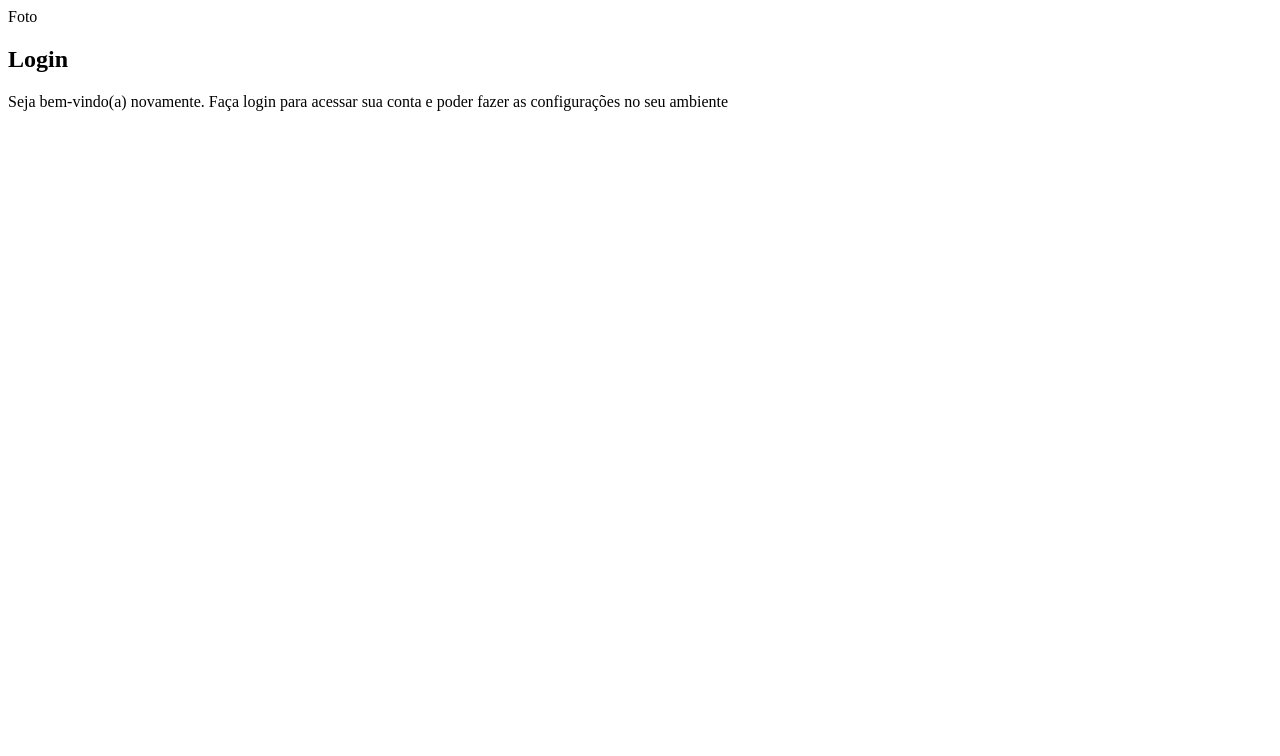
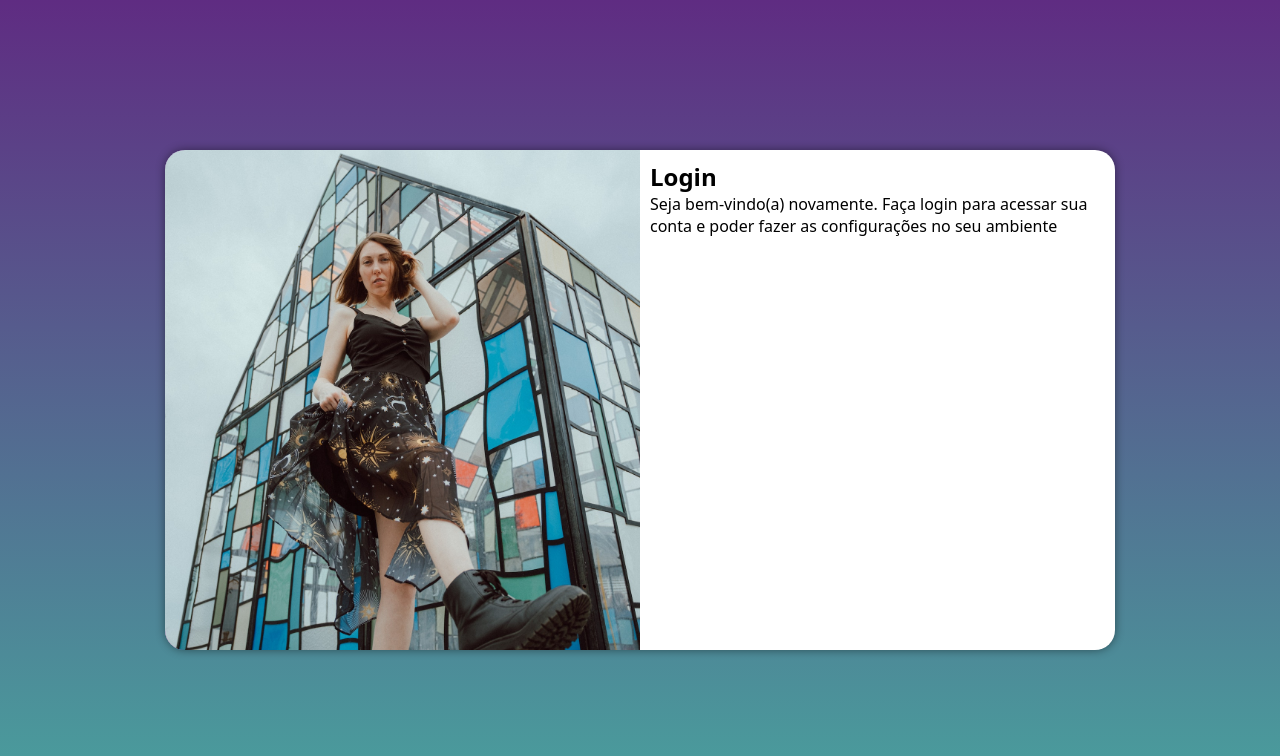
Before and after one commit to ronaldoGT/Projeto-Login, a plain HTML site: page index.html in a window 1280 px wide. Drawn offline with Linux system fonts and the light colour scheme.

Commit message:
cap 26 3 outras media queries

```diff
--- /dev/null
+++ b/estilo/media-query.css
@@ -0,0 +1,45 @@
+@charset "UTF-8";
+
+@media  screen and (min-width: 768px) and (max-width: 992px) {
+    body {
+        background-image: linear-gradient(to top, #49a09d, #5f2c82);
+    }
+
+    section#login {
+        width: 80vw;
+    }
+
+    section#login > div#imagem {
+        float: left;
+        width: 30%;
+        height: 100%;
+    }
+
+    section#login > div#formulario {
+        float: right;
+        width: 70;
+    }
+
+}
+
+@media screen and (min-width: 992px) {
+    body {
+        background-image: linear-gradient(to top, #49a09d, #5f2c82);
+    }
+
+    section#login {
+        width: 950px;
+    }
+
+    section#login > div#imagem {
+        float: left;
+        width: 50%;
+        height: 100%;
+    }
+
+    section#login > div#formulario {
+        float: right;
+        width: 50%;
+    }
+
+}
--- a/estilo/style.css
+++ b/estilo/style.css
@@ -1 +1,57 @@
 @charset "UTF-8";
+
+/*
+Paleta de cores
+verde: #49a09d
+lilás: #5f2c82
+*/
+
+* {
+    font-family: system-ui, -apple-system, BlinkMacSystemFont, 'Segoe UI', Roboto, Oxygen, Ubuntu, Cantarell, 'Open Sans', 'Helvetica Neue', sans-serif;
+    padding: 0px;
+    margin: 0px;
+    box-sizing: border-box;
+}
+
+body, html {
+    background-color: #5f2c82;
+    height: 100vh;
+    width: 100vw;
+}
+
+main {
+    position: relative;
+    height: 100vh;
+    width: 100vw;
+}
+
+section#login {
+    position: absolute;
+    top: 50%;
+    left: 50%;
+    transform: translate(-50%, -50%);
+    overflow: hidden;
+
+    background-color: white;
+    width: 250px;
+    height: 500px;
+    border-radius: 20px;
+    box-shadow: 0px 0px 10px rgba(0, 0, 0, 0.450);
+
+    transition: width .3s, height .3s;
+    transition-timing-function: ease;
+}
+
+section#login > div#imagem {
+    display: block;
+    background: #5f2c82 url(../imagens/fachada.jpg) no-repeat;
+    background-size: cover;
+    background-position: left bottom;
+    height: 200px;
+}
+
+section#login > div#formulario {
+    display: block;
+    padding: 10px;
+
+}
--- a/index.html
+++ b/index.html
@@ -6,12 +6,13 @@
     <meta name="viewport" content="width=device-width, initial-scale=1.0">
     <title>Login</title>
     <link rel="stylesheet" href="estilo/style.css">
+    <link rel="stylesheet" href="estilo/media-query.css">
 </head>
 <body>
     <main>
         <section id="login">
             <div id="imagem">
-                Foto
+
             </div>
             <div id="formulario">
                 <h1>Login</h1>
```
